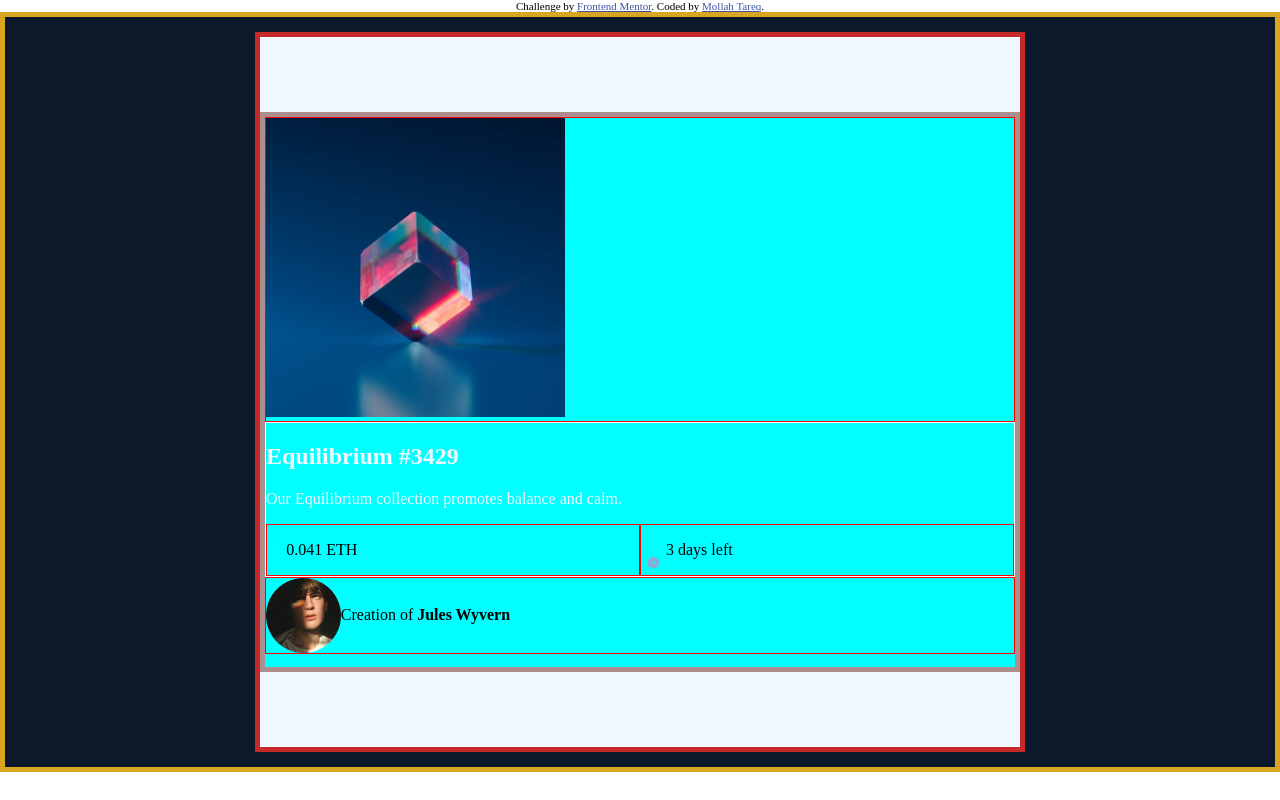
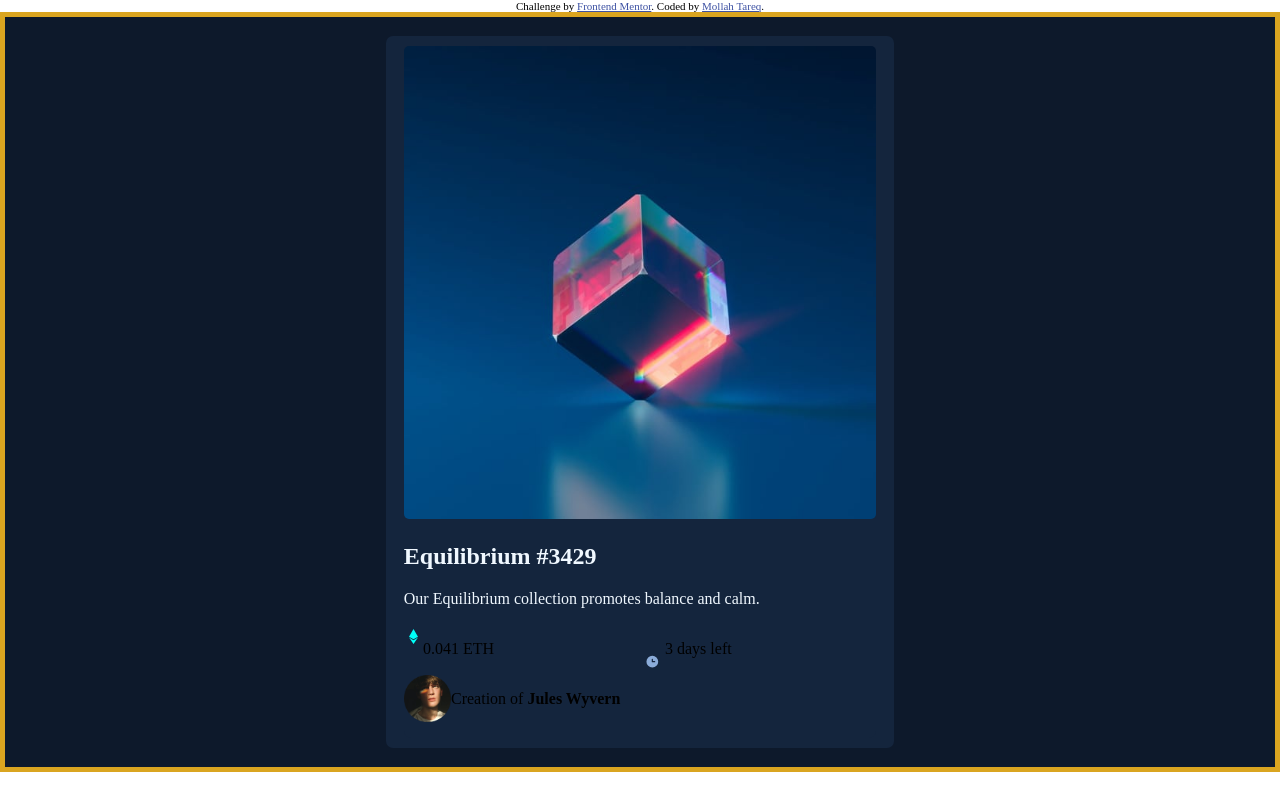
Before and after one commit to tareq112/nft-preview-card-component-main, a plain HTML site: page index.html in a window 1280 px wide. Drawn offline with Linux system fonts and the light colour scheme.

Commit message:
nft html markup

```diff
--- a/style.css
+++ b/style.css
@@ -33,21 +33,23 @@
 
 }
 .container-fluid{
-   background-color: aliceblue;
-   border: 5px solid rgb(197, 41, 41);
-   height: 90vh;
+   background-color:hsl(216, 50%, 16%);
+   /* border: 5px solid rgb(197, 41, 41); */
+   height: 95%;
+   width: 40%;
+   border-radius: 7px;
    display: flex;
    align-items: center;
    justify-content: center;
 
-
 }
 
 .sub-container{
-   background-color: aqua;
-   border: 5px solid rgb(172, 142, 142);
-    height: 70vh;
-    width: 95vh;
+    background-color:hsl(216, 50%, 16%);
+   /* border: 5px solid rgb(172, 142, 142); */
+    height: 97%;
+    width: 93%;
+    border-radius: 7px;
     align-items: center;
     justify-content: center;
 }
@@ -55,11 +57,12 @@
     Header
    =========== */
 .header{
-    border: 1px solid red;
+    /* border: 1px solid red; */
 }
 .view img{
-    width: 40%;
-    height: 40%;
+    width: 100%;
+    height: 50%;
+    border-radius: 5px;
 }
 #header_img_img{
     display: none;
@@ -69,7 +72,7 @@
    MAIN
    =========== */
 .main{
-    border: 1px solid white;
+    /* border: 1px solid white; */
 }
 .main_text{
     color: aliceblue;
@@ -80,7 +83,7 @@
 }
 .left, .right{
     display: flex;
-    border: 1px solid red;
+    /* border: 1px solid red; */
     flex: 1;
 }
 .right {
@@ -95,7 +98,7 @@
     Footer
    =========== */
 .footer{
-    border: 1px solid red;
+    /* border: 1px solid red; */
     display: flex;
     align-items: center;
     justify-content:flex-start;
```
